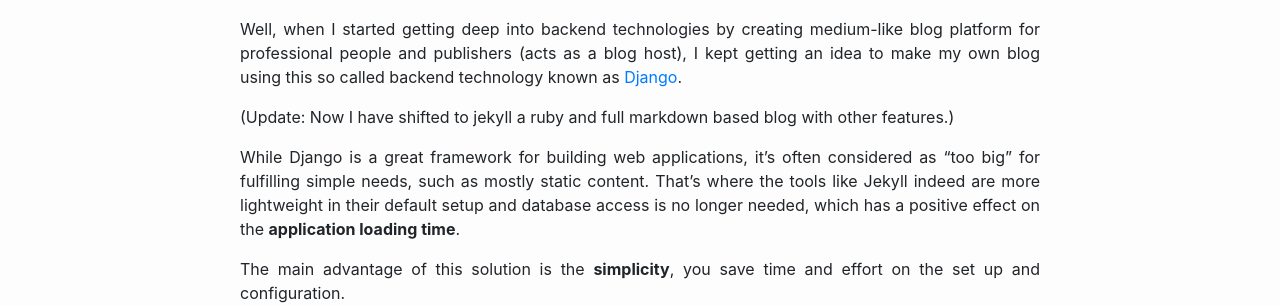
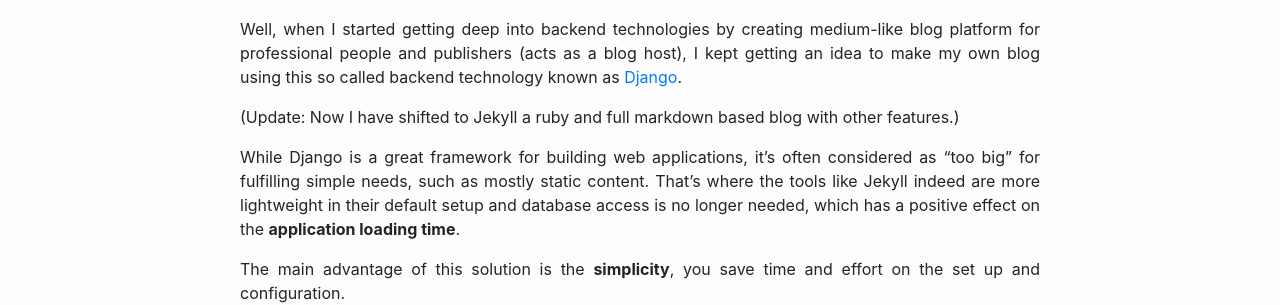
Before and after one commit to purveshmakode24/blog, a Jekyll site: the page built from _posts/2019-05-26-when-i-made-my-blog.md, in a window 1280 px wide. Shown: the part 594-899 px from the top of the page. Built offline with Jekyll 4.4.1, drawn with Linux system fonts in a browser that asks for light colours.

```diff
--- a/_posts/2019-05-26-when-i-made-my-blog.md
+++ b/_posts/2019-05-26-when-i-made-my-blog.md
@@ -53,7 +53,7 @@ read: "2 minutes read"
 
 Well, when I started getting deep into backend technologies by creating medium-like blog platform for professional people and publishers (acts as a blog host), I kept getting an idea to make my own blog using this so called backend technology known as [Django](https://www.djangoproject.com/).
 
-(Update: Now I have shifted to jekyll a ruby and full markdown based blog with other features.)
+(Update: Now I have shifted to Jekyll a ruby and full markdown based blog with other features.)
 
 While Django is a great framework for building web applications, it’s often considered as “too big” for fulfilling simple needs, such as mostly static content. That's where the tools like Jekyll indeed are more lightweight in their default setup and database access is no longer needed, which has a positive effect on the **application loading time**.
 
```
